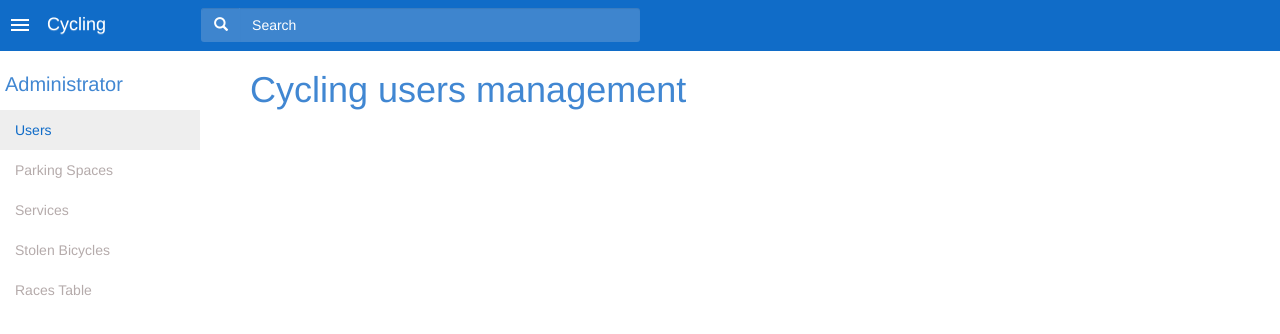
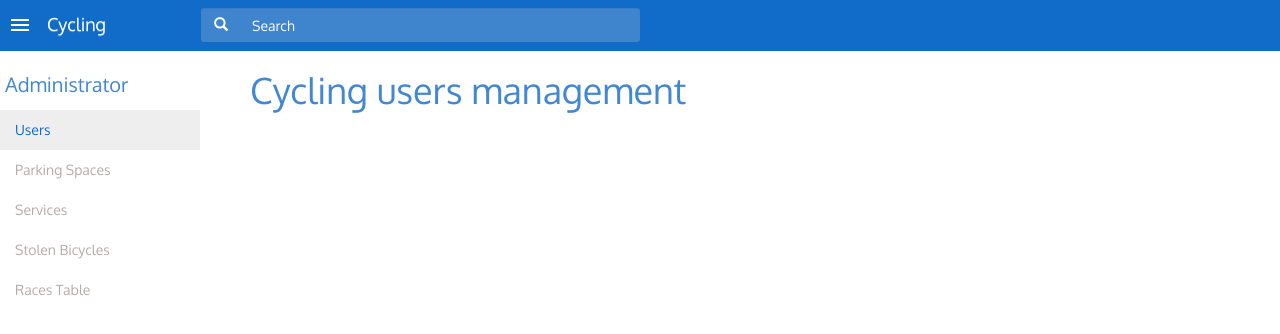
Before and after one commit to Social-projects-Rivne/Cycling_admin, a Flask app: page / in a window 1280 px wide. Shown: the top 334 px of the page. Run offline with Flask 2, Linux system fonts and the light colour scheme; parts of the project's set-up code (start-up, migrations or seed data) failed here and were passed over; some libraries are stand-ins or nearby versions.

Commit message:
Frontend changes

```diff
--- a/app/static/style.css
+++ b/app/static/style.css
@@ -1,3 +1,8 @@
+body
+{
+	font-family: 'Oxygen', sans-serif;
+}
+
 .icon
 {
 	float: left;
--- a/app/templates/base.html
+++ b/app/templates/base.html
@@ -9,12 +9,12 @@
   <meta charset="UTF-8">
   <link href="https://fonts.googleapis.com/icon?family=Material+Icons"
     rel="stylesheet">
-  <script src="http://ajax.googleapis.com/ajax/libs/jquery/1.12.4/jquery.min.js"></script>
-
+  <link href="https://fonts.googleapis.com/css?family=Oxygen" rel="stylesheet">
   <!-- Latest compiled and minified CSS -->
   <link rel="stylesheet" href="https://maxcdn.bootstrapcdn.com/bootstrap/3.3.7/css/bootstrap.min.css" integrity="sha384-BVYiiSIFeK1dGmJRAkycuHAHRg32OmUcww7on3RYdg4Va+PmSTsz/K68vbdEjh4u" crossorigin="anonymous">
   <!-- Optional theme -->
   <link rel="stylesheet" href="https://maxcdn.bootstrapcdn.com/bootstrap/3.3.7/css/bootstrap-theme.min.css" integrity="sha384-rHyoN1iRsVXV4nD0JutlnGaslCJuC7uwjduW9SVrLvRYooPp2bWYgmgJQIXwl/Sp" crossorigin="anonymous">
+  <script src="http://ajax.googleapis.com/ajax/libs/jquery/1.12.4/jquery.min.js"></script>
   <script type="text/javascript" src="{{ url_for('static', filename='search.js')}}"></script>
   <script type="text/javascript" src="{{ url_for('static', filename='role_change_confirm.js')}}"></script>
   <link rel="stylesheet" href="{{ url_for('static', filename='style.css')}}" />
```
